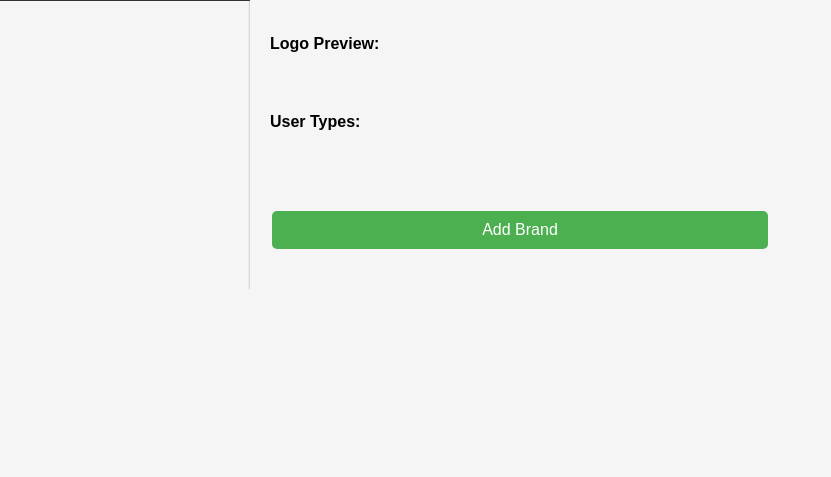
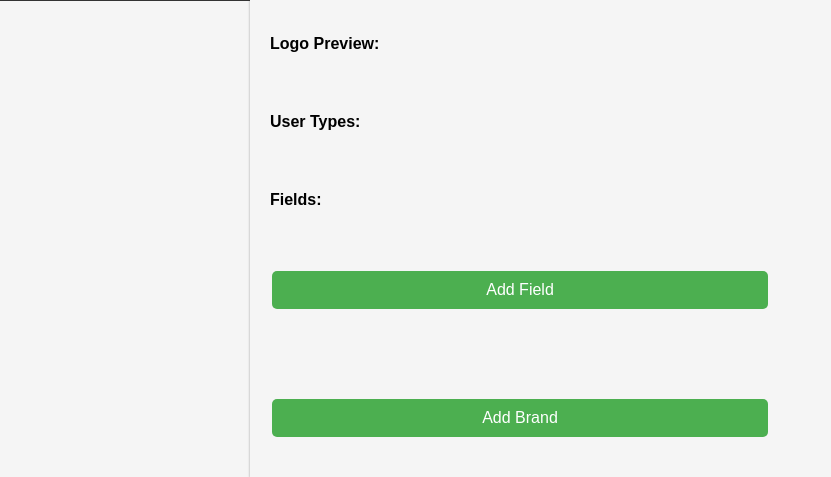
Before and after one commit to MadsenDev/account-sheet-generator, a PHP site: page /admin/add_brand.php in a window 1280 px wide. Shown: the part 799-1276 px from the top of the page, without its empty margins (0-831 px from the left). Before the commit the page ends 1088 px from the top, so only its background shows below. Run offline with PHP 8.4, Linux system fonts and the light colour scheme; the visitor is signed in with stand-in values (Sample User, id 1); data that the repository does not hold is empty.

Commit message:
Updated add_brand.php

```diff
--- a/admin/add_brand.php
+++ b/admin/add_brand.php
@@ -35,6 +35,19 @@ if ($_SERVER['REQUEST_METHOD'] == 'POST') {
         $insert_query = "INSERT INTO user_brands (brand_id, user_type_id) VALUES (?, ?)";
         $stmt = mysqli_prepare($conn, $insert_query);
         mysqli_stmt_bind_param($stmt, 'ii', $brand_id, $user_type_id);
+        mysqli_stmt_execute($stmt);
+    }
+
+    // Insert the brand fields
+    $fields = $_POST['fields'];
+    foreach ($fields as $field) {
+        $label = $field['label'];
+        $type = $field['type'];
+        $order = $field['order'];
+
+        $insert_query = "INSERT INTO brand_fields (brand_id, label, type, `order`) VALUES (?, ?, ?, ?)";
+        $stmt = mysqli_prepare($conn, $insert_query);
+        mysqli_stmt_bind_param($stmt, 'isss', $brand_id, $label, $type, $order);
         mysqli_stmt_execute($stmt);
     }
 
@@ -107,8 +120,63 @@ $user_types_result = mysqli_fetch_all($user_types_result, MYSQLI_ASSOC);
                 }
             ?>
             <br>
+            <label>Fields:</label>
+            <div id="fields-container"></div>
+            <button type="button" onclick="addField()">Add Field</button>
+            <br>
             <button type="submit">Add Brand</button>
         </form>
     </div>
+    <script>
+        let fieldCount = 0;
+
+        function addField() {
+            const container = document.getElementById('fields-container');
+
+            const field = document.createElement('div');
+            field.classList.add('field');
+
+            const label = document.createElement('label');
+            label.textContent = 'Label:';
+            field.appendChild(label);
+
+            const labelInput = document.createElement('input');
+            labelInput.type = 'text';
+            labelInput.name = `fields[${fieldCount}][label]`;
+            field.appendChild(labelInput);
+
+            const typeLabel = document.createElement('label');
+            typeLabel.textContent = 'Type:';
+            field.appendChild(typeLabel);
+
+            const typeSelect = document.createElement('select');
+            typeSelect.name = `fields[${fieldCount}][type]`;
+
+            const textOption = document.createElement('option');
+            textOption.value = 'text';
+            textOption.textContent = 'Text';
+            typeSelect.appendChild(textOption);
+
+            const numberOption = document.createElement('option');
+            numberOption.value = 'number';
+            numberOption.textContent = 'Number';
+            typeSelect.appendChild(numberOption);
+
+            field.appendChild(typeSelect);
+
+            const orderLabel = document.createElement('label');
+            orderLabel.textContent = 'Order:';
+            field.appendChild(orderLabel);
+
+            const orderInput = document.createElement('input');
+            orderInput.type = 'number';
+            orderInput.name = `fields[${fieldCount}][order]`;
+            field.appendChild(orderInput);
+
+            container.appendChild(field);
+
+            fieldCount++;
+        }
+    </script>
 </body>
 </html>
--- a/db.php
+++ b/db.php
@@ -1,9 +1,9 @@
 <?php
 // Database credentials
 $servername = "localhost";
-$username = "root";
-$password = "cold1234";
-$dbname = "acctsheet";
+$username = "madsyrnh_chris";
+$password = "data2023";
+$dbname = "madsyrnh_account";
 
 // Establish a database connection
 $conn = mysqli_connect($servername, $username, $password, $dbname);
```
